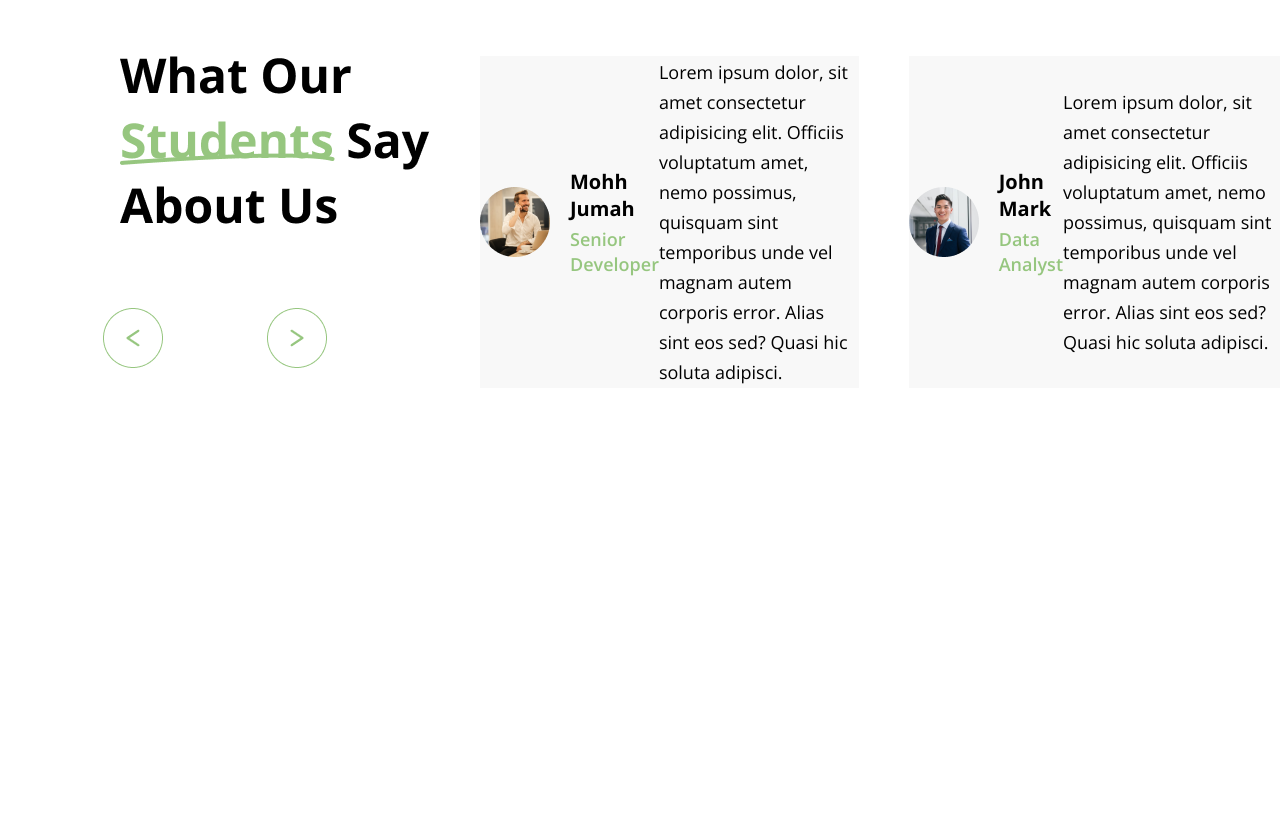
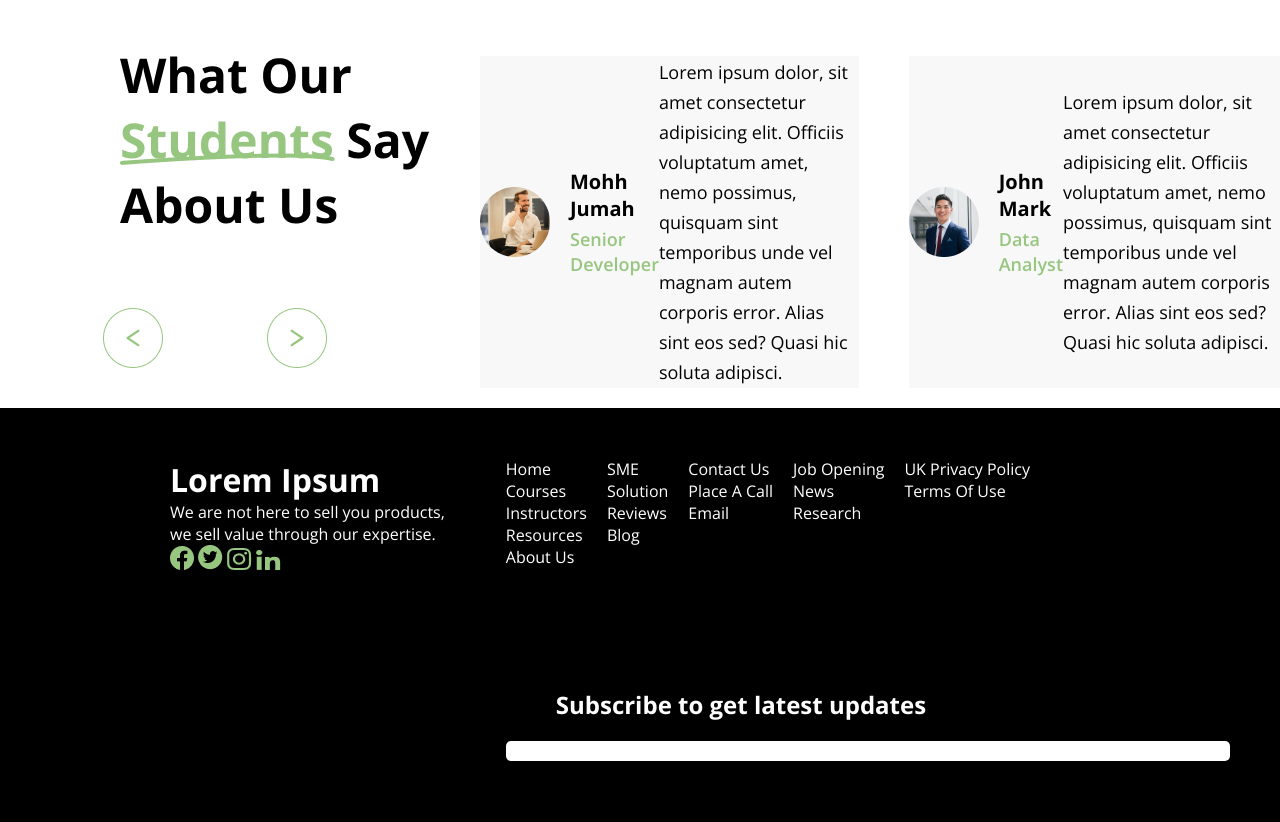
Before and after one commit to BenCDA/lemon-interactive-test, a plain HTML site: page index.html in a window 1280 px wide. Shown: the part 1925-2747 px from the top of the page. Before the commit the page ends 2333 px from the top, so only its background shows below. Drawn offline with nearby package versions, Linux system fonts and the light colour scheme.

Commit message:
(add): ajout footer et burger

```diff
--- a/index.html
+++ b/index.html
@@ -7,8 +7,7 @@
     <link rel="stylesheet" href="style.css">
     <link rel="preconnect" href="https://fonts.googleapis.com">
     <link rel="preconnect" href="https://fonts.gstatic.com" crossorigin>
-    <link href="https://fonts.googleapis.com/css2?family=Open+Sans:ital,wght@0,300..800;1,300..800&display=swap"
-        rel="stylesheet">
+    <link href="https://fonts.googleapis.com/css2?family=Open+Sans:ital,wght@0,300..800;1,300..800&display=swap" rel="stylesheet">
     <title>Test Lemon Interactive</title>
 </head>
 
@@ -29,6 +28,12 @@
             <img src="images/search.png" alt="Logo">
             <button class="login-btn">Login</button>
             <button class="register-btn">Register</button>
+        </div>
+        <!-- Menu burger -->
+        <div class="menu-icon">
+            <div class="menu-line"></div>
+            <div class="menu-line"></div>
+            <div class="menu-line"></div>
         </div>
     </nav>
     <div class="news">N E W S</div>
@@ -133,9 +138,62 @@
                 quisquam sint temporibus unde vel magnam autem corporis error. Alias sint eos sed? Quasi hic soluta
                 adipisci.</p>
         </div>
-
         <img src="images/underline.png" class="underline" alt="Trait">
     </article>
+
+    <footer>
+        <div class="footer-content">
+            <div class="left-section">
+                <h1>Lorem Ipsum</h1>
+                <p>We are not here to sell you products, <br> we sell value through our expertise.</p>
+                <div class="image-gallery">
+                    <img src="images/facebook.png" alt="Logo de facebook">
+                    <img src="images/twitter.png" alt="Logo de twitter">
+                    <img src="images/instagram.png" alt="Logo d'instagram">
+                    <img src="images/linkedin.png" alt="Logo de linkedin">
+                </div>
+            </div>
+            <div class="right-section">
+                <div class="list-container">
+                    <ul>
+                        <li>Home</li>
+                        <li>Courses</li>
+                        <li>Instructors</li>
+                        <li>Resources</li>
+                        <li>About Us</li>
+                    </ul>
+                    <ul>
+                        <li>SME</li>
+                        <li>Solution</li>
+                        <li>Reviews</li>
+                        <li>Blog</li>
+                    </ul>
+                    <ul>
+                        <li>Contact Us</li>
+                        <li>Place A Call</li>
+                        <li>Email</li>
+                    </ul>
+                    <ul>
+                        <li>Job Opening</li>
+                        <li>News</li>
+                        <li>Research</li>
+                    </ul>
+                    <ul>
+                        <li>UK Privacy Policy</li>
+                        <li>Terms Of Use</li>
+                    </ul>
+                </div>
+                <h2>Subscribe to get latest updates</h2>
+                <div class="search-bar">
+
+                </div>
+            </div>
+        </div>
+    </footer>
+
+
+
+
 
     <script defer src="script.js"></script>
 </body>
--- a/script.js
+++ b/script.js
@@ -0,0 +1,48 @@
+document.addEventListener('DOMContentLoaded', function () {
+    const menuIcon = document.querySelector('.menu-icon');
+    menuIcon.addEventListener('click', function(){
+        toggleMenu();
+    })
+})
+
+function toggleMenu() {
+    const navBarMenu = document.querySelector('.navbar-menu')
+    navBarMenu.classList.toggle('show-menu')
+}
+
+
+// /* Menu burger */
+// @media only screen and (max-width: 768px) {
+//     .navbar-menu ul {
+//         display: none;
+//     }
+
+//     .navbar-menu.show-menu ul {
+//         display: flex;
+//         flex-direction: column;
+//         background-color: #ffffff;
+//         position: absolute;
+//         top: 100%;
+//         left: 0;
+//         width: 100%;
+//         padding: 20px;
+//         box-shadow: 0px 4px 10px rgba(0, 0, 0, 0.1);
+//         z-index: 1000;
+//     }
+
+//     .navbar-menu.show-menu ul li {
+//         margin-bottom: 10px;
+//     }
+
+//     .menu-icon {
+//         display: block;
+//         cursor: pointer;
+//     }
+
+//     .menu-line {
+//         width: 25px;
+//         height: 3px;
+//         background-color: #000;
+//         margin: 5px;
+//     }
+//}
--- a/style.css
+++ b/style.css
@@ -366,3 +366,55 @@ article p {
     font-size: 18px;
     line-height: 30px;
 }
+footer {
+    background-color: #000000;
+    padding: 50px;
+    color: #FFFFFF;
+    font-family: 'Open Sans', sans-serif;
+    height: 414px;
+}
+
+footer h2 {
+    padding-top: 120px;
+    margin-left: 50px;
+}
+
+
+.footer-content {
+    display: flex;
+    justify-content: space-between;
+    align-items: flex-start;
+}
+
+.left-section {
+    margin-right: 20px;
+    margin-left: 120px;
+}
+
+.right-section {
+    display: flex;
+    flex-direction: column;
+}
+
+.list-container {
+    display: flex;
+    margin-right: 200px;
+}
+
+.list-container ul {
+    list-style-type: none;
+    margin: 0;
+    padding: 0;
+    margin-right: 20px;
+}
+
+.list-container ul:last-child {
+    margin-right: 0;
+}
+
+.search-bar {
+    margin-top: 20px;
+    background-color: #ffffff;
+    padding: 10px;
+    border-radius: 5px;
+}
```
